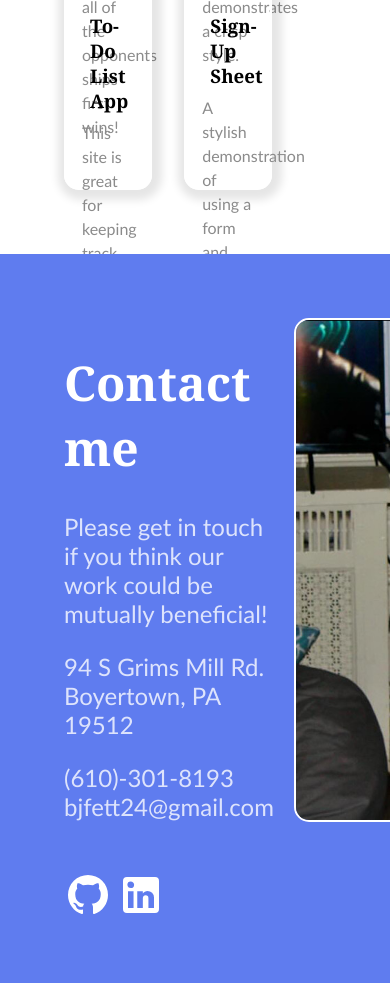
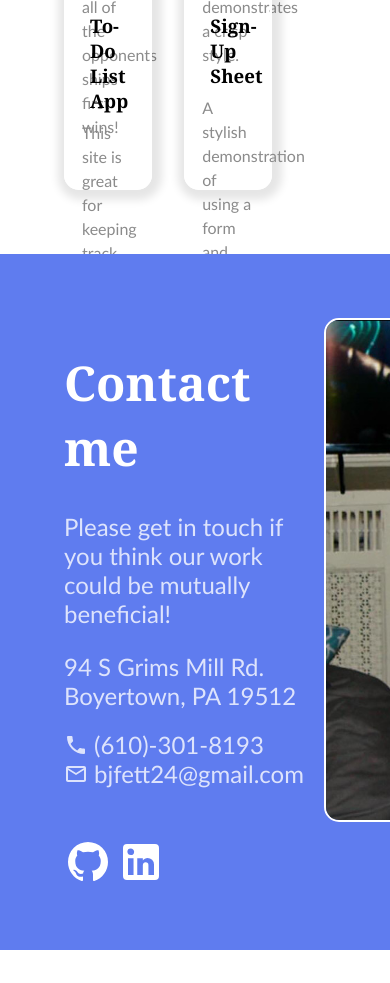
Before and after one commit to bjfett24/portfolio, a website built with webpack: page src/template.html in a window 390 px wide. Shown: the part 3585-4568 px from the top of the page. After the commit the page ends 4535 px from the top, so only its background shows below. Built offline with nearby package versions, Linux system fonts and the light colour scheme.

Commit message:
feat: add phone and email icons

```diff
--- a/src/add-click.js
+++ b/src/add-click.js
@@ -0,0 +1,34 @@
+function addClick(className) {
+    console.log(className);
+    const project = document.querySelector(`.${className}`);
+    console.log(project);
+    switch (className) {
+        case 'num0':
+            project.addEventListener('click', () => {
+                window.open('https://bjfett24.github.io/weather-app/', "_blank");
+            })
+        case 'num1':
+            project.addEventListener('click', () => {
+                window.open('https://bjfett24.github.io/tic-tac-toe/', "_blank");
+            })
+        case 'num2':
+            project.addEventListener('click', () => {
+                window.open('https://bjfett24.github.io/battle-ship/', "_blank");
+            })
+        case 'num3':
+            project.addEventListener('click', () => {
+                window.open('https://bjfett24.github.io/admin-dashboard/', "_blank");
+            })
+        case 'num4':
+            project.addEventListener('click', () => {
+                window.open('https://bjfett24.github.io/todo-list/', "_blank");
+            })
+        case 'num5':
+            project.addEventListener('click', () => {
+                window.open('https://bjfett24.github.io/sign-up-sheet/', "_blank");
+            })
+    }
+
+}
+
+export { addClick };
--- a/src/page-load.js
+++ b/src/page-load.js
@@ -1,6 +1,7 @@
 import coverImgSrc from "./img/Profile.JPG";
 import footImgSrc from "./img/ben-guitar.jpg";
 import { SVG } from './create-svg.js';
+import { addClick } from './add-click.js';
 
 function pageLoad() {
   const content = document.createElement("div");
@@ -76,6 +77,7 @@ function pageLoad() {
     project.classList.add("project", `num${i}`);
     project.role = 'button';
     myWork.appendChild(project);
+    addClick(`num${i}`);
 
     const imgBox = document.createElement("div");
     imgBox.classList.add("image", "container");
@@ -173,15 +175,32 @@ function pageLoad() {
     line2.textContent = 'Boyertown, PA 19512';
     address.appendChild(line2);
 
-    const phone = document.createElement('p');
-    phone.classList.add('phone-number');
-    phone.textContent = '(610)-301-8193';
-    contactWords.appendChild(phone);
+    const phoneCont = document.createElement('div');
+    phoneCont.classList.add('phone-container');
+    contactWords.appendChild(phoneCont);
 
-    const email = document.createElement('p');
-    email.classList.add('email');
-    email.textContent = 'bjfett24@gmail.com';
-    contactWords.appendChild(email);
+    const phone = new SVG('phone-icon', '0 0 24 24', "M6.62,10.79C8.06,13.62 10.38,15.94 13.21,17.38L15.41,15.18C15.69,14.9 16.08,14.82 16.43,14.93C17.55,15.3 18.75,15.5 20,15.5A1,1 0 0,1 21,16.5V20A1,1 0 0,1 20,21A17,17 0 0,1 3,4A1,1 0 0,1 4,3H7.5A1,1 0 0,1 8.5,4C8.5,5.25 8.7,6.45 9.07,7.57C9.18,7.92 9.1,8.31 8.82,8.59L6.62,10.79Z");
+    const phoneIcon = phone.createSVG();
+    phoneCont.appendChild(phoneIcon);
+
+    const phoneNum = document.createElement('p');
+    phoneNum.classList.add('phone-number');
+    phoneNum.textContent = '(610)-301-8193';
+    phoneCont.appendChild(phoneNum);
+
+    const emailCont = document.createElement('div');
+    emailCont.classList.add('email-container');
+    contactWords.appendChild(emailCont);
+
+    const email = new SVG('email-icon', '0 0 24 24', "M22 6C22 4.9 21.1 4 20 4H4C2.9 4 2 4.9 2 6V18C2 19.1 2.9 20 4 20H20C21.1 20 22 19.1 22 18V6M20 6L12 11L4 6H20M20 18H4V8L12 13L20 8V18Z");
+    const emailIcon = email.createSVG();
+    emailCont.appendChild(emailIcon);
+
+
+    const emailAdd = document.createElement('p');
+    emailAdd.classList.add('email-address');
+    emailAdd.textContent = 'bjfett24@gmail.com';
+    emailCont.appendChild(emailAdd);
 
     const icons = document.createElement('div');
     icons.classList.add('icons');
--- a/src/styles.css
+++ b/src/styles.css
@@ -192,7 +192,7 @@ padding: 1rem;
 
 .contact .words {
     font-size: 1.5rem;
-    color: rgba(255, 255, 255, 0.789)
+    color: rgba(255, 255, 255, 0.789);
 }
 
 .contact .title {
@@ -209,8 +209,41 @@ padding: 1rem;
     box-sizing: border-box;
 }
 
+.phone-container {
+    display: flex;
+    justify-content: start;
+    align-items: center;
+    gap: 6px;
+    margin-top: 20px;
+
+}
+
+.phone-icon {
+    width: 1.5rem;
+    height: 1.5rem;
+    color: rgba(255, 255, 255, 0.789);
+}
+
 .phone-number {
-    margin-bottom: 0px;
+    margin: 0px;
+}
+
+.email-container {
+    display: flex;
+    justify-content: start;
+    align-items: center;
+    gap: 6px;
+
+}
+
+.email-icon {
+    width: 1.5rem;
+    height: 1.5rem;
+    color: rgba(255, 255, 255, 0.789);
+}
+
+.email-address {
+    margin: 0px;
 }
 
 .picture {
```
